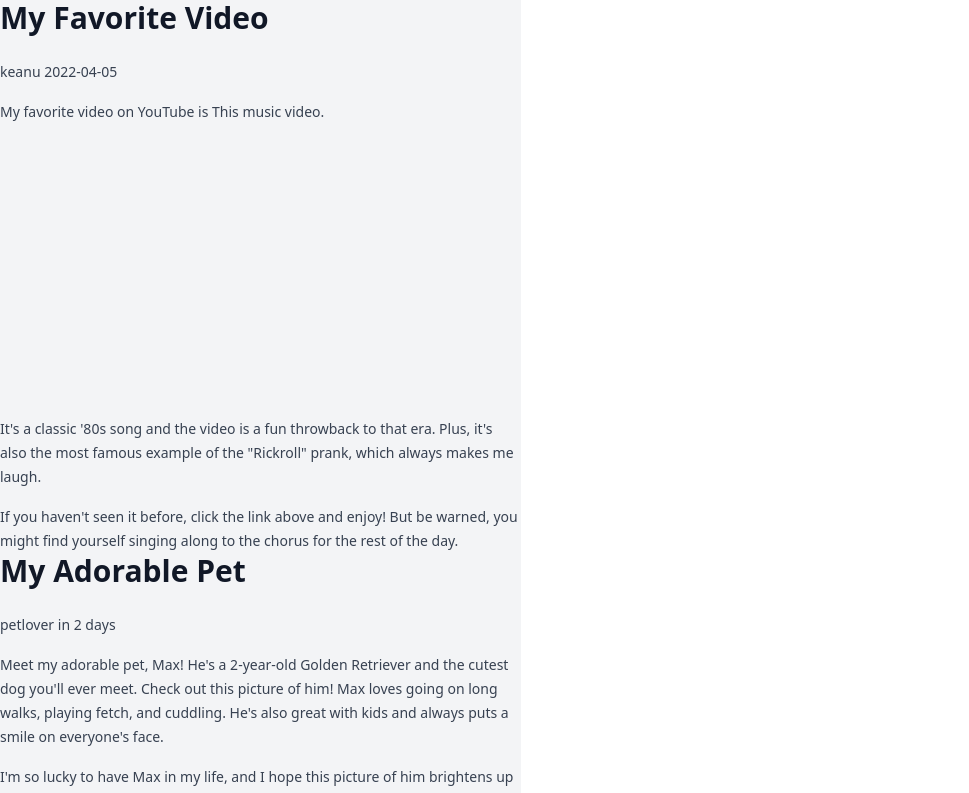
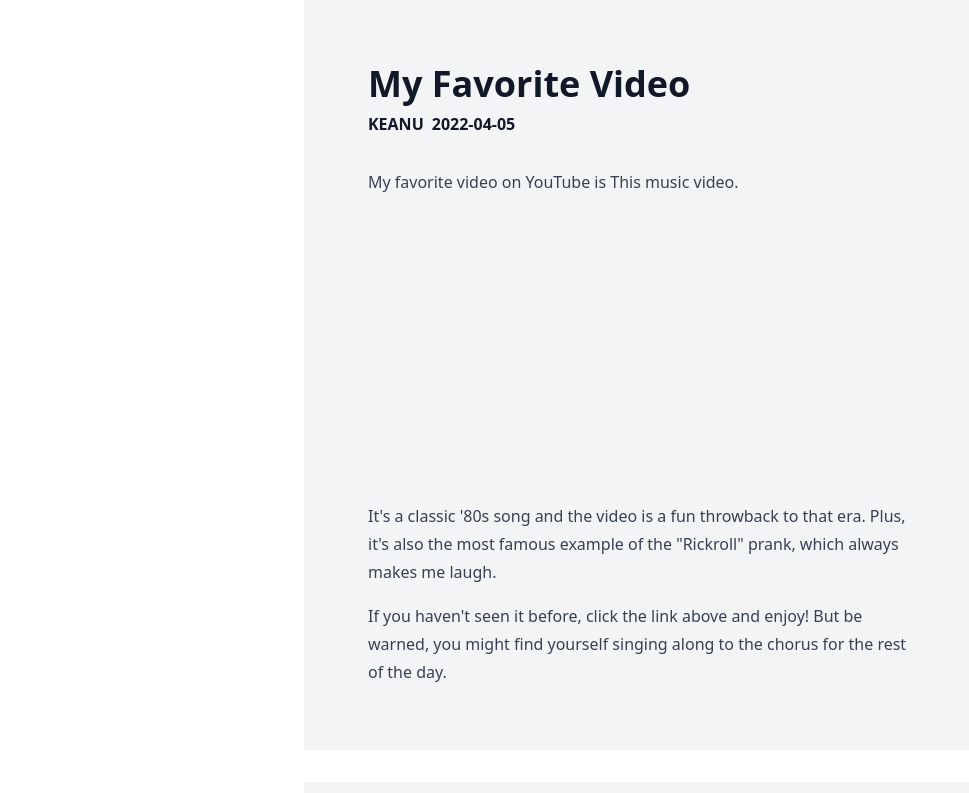
Before and after one commit to keanureano/webjourn, a React app in the folder frontend/: page / in a window 1280 px wide. Shown: the top 793 px of the page, without its empty margins (0-969 px from the left). Built offline with nearby package versions, Linux system fonts and the light colour scheme; the HTML template or start-up script is replaced by a standard one.

Commit message:
apply css styling

```diff
--- a/frontend/src/App.jsx
+++ b/frontend/src/App.jsx
@@ -2,12 +2,11 @@ import Posts from "./components/Posts";
 
 function App() {
   return (
-    <div id="app">
-      <nav id="navbar">
-
+    <div class="app">
+      <nav class="navbar">
       </nav>
-      <main id="body">
-        <Posts />
+      <main class="main">
+      <Posts />
       </main>
     </div>
   );
--- a/frontend/src/components/Post.jsx
+++ b/frontend/src/components/Post.jsx
@@ -30,13 +30,16 @@ const components = {
 function Post({ post }) {
   return (
     <article className="post">
-      <div>
-        <h1>{post.title}</h1>
-        <p>
-          {post.owner.username} {post.date}
-        </p>
+      <header className="post-header">
+        <h1 className="post-title">{post.title}</h1>
+        <div className="post-meta">
+          <h4 className="post-owner">{post.owner.username}</h4>
+          <h4 className="post-date">{post.date}</h4>
+        </div>
+      </header>
+      <div className="post-body">
+        <ReactMarkdown components={components} children={post.content} />
       </div>
-      <ReactMarkdown components={components} children={post.content} />
     </article>
   );
 }
--- a/frontend/src/components/Posts.jsx
+++ b/frontend/src/components/Posts.jsx
@@ -14,7 +14,7 @@ function Posts() {
   }, []);
 
   return (
-    <div id="posts">
+    <div class="posts">
       {posts.map((post) => (
         <Post key={post.id} post={post} />
       ))}
--- a/frontend/src/index.css
+++ b/frontend/src/index.css
@@ -3,13 +3,40 @@
 @tailwind utilities;
 
 @layer base {
-  #root {
-    @apply min-h-[100dvh];
-  }
+}
+
+#root {
+  @apply min-h-[100dvh];
+}
+
+.main {
+  @apply container flex justify-center m-auto;
+}
+
+.posts {
+  @apply space-y-8
 }
 
 .post {
-  @apply bg-gray-100 prose-sm prose prose-yellow;
+  @apply max-w-2xl p-16 space-y-8 prose bg-gray-100 prose-yellow;
+}
+
+.post-header {
+  @apply space-y-2;
+}
+
+.post-meta {
+  @apply flex space-x-2;
+}
+
+.post-title,
+.post-owner,
+.post-date {
+  @apply p-0 m-0;
+}
+
+.post-owner {
+  @apply font-bold uppercase;
 }
 
 .prose span:not(:last-child) {
```
